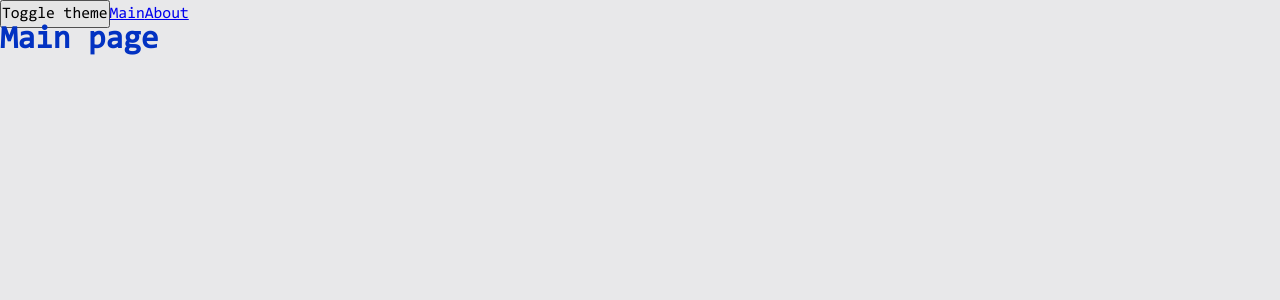
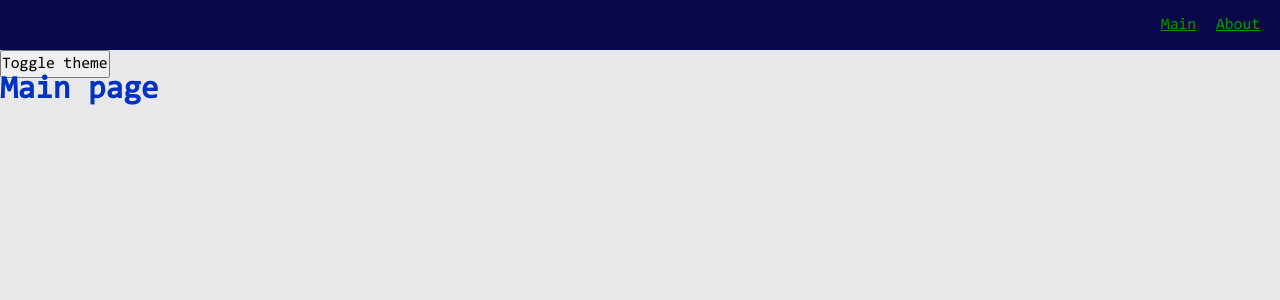
Before and after one commit to kotolapki/production-project, a React app: page / in a window 1280 px wide. Shown: the top 300 px of the page. Built offline with nearby package versions, Linux system fonts and the light colour scheme.

Commit message:
feat: navbar widget

```diff
--- a/src/app/App.tsx
+++ b/src/app/App.tsx
@@ -1,8 +1,8 @@
 import "./styles/index.scss";
-import { Link } from "react-router-dom";
 import { useTheme } from "app/providers/ThemeProvider";
 import { classNames } from "shared/lib/classNames/classNames";
 import { AppRouter } from "./providers/router";
+import { Navbar } from "widgets/Navbar";
 
 const App = () => {
   const { theme, toggleTheme } = useTheme();
@@ -11,9 +11,8 @@ const App = () => {
     <div
       className={classNames("app", { hovered: true, selected: false }, [theme])}
     >
+      <Navbar />
       <button onClick={toggleTheme}>Toggle theme</button>
-      <Link to="/">Main</Link>
-      <Link to="/about">About</Link>
       <AppRouter />
     </div>
   );
--- a/src/app/styles/reset.scss
+++ b/src/app/styles/reset.scss
@@ -1,7 +1,7 @@
 * {
   margin: 0;
   padding: 0;
-  box-sizing: content-box;
+  box-sizing: border-box;
 }
 
 input,
--- a/src/app/styles/themes/dark.scss
+++ b/src/app/styles/themes/dark.scss
@@ -1,6 +1,10 @@
 .app.dark {
   --bg-color: #090949;
+  --inverted-bg-color: #e8e8ea;
 
   --primary-color: #049604;
   --secondary-color: #04ff04;
+
+  --inverted-primary-color: #0232c2;
+  --inverted-secondary-color: #0452ff;
 }
--- a/src/app/styles/themes/light.scss
+++ b/src/app/styles/themes/light.scss
@@ -1,6 +1,10 @@
 .app.light {
   --bg-color: #e8e8ea;
+  --inverted-bg-color: #090949;
 
   --primary-color: #0232c2;
-  --secondary-color: #0449e0;
+  --secondary-color: #0452ff;
+
+  --inverted-primary-color: #049604;
+  --inverted-secondary-color: #04ff04;
 }
--- a/src/app/styles/variables/globals.scss
+++ b/src/app/styles/variables/globals.scss
@@ -8,4 +8,7 @@
   --font-size-l: 24px;
   --font-line-l: 32px;
   --font-l: var(--font-size-l) / var(--font-line-l) var(--font-family-main);
+
+  // Sizes
+  --navbar-height: 50px;
 }
--- a/src/shared/lib/classNames/classNames.ts
+++ b/src/shared/lib/classNames/classNames.ts
@@ -2,12 +2,12 @@ type Mods = Record<string, boolean | string>;
 
 export const classNames = (
   cls: string,
-  mods: Mods,
-  additional: string[]
+  mods: Mods = {},
+  additional: string[] = []
 ): string => {
   return [
     cls,
-    ...additional,
+    ...additional.filter(Boolean),
     ...Object.entries(mods)
       .filter(([_, value]) => value)
       .map(([className]) => className),
--- /dev/null
+++ b/src/shared/ui/AppLink/AppLink.module.scss
@@ -0,0 +1,11 @@
+.root {
+  color: var(--primary-color);
+}
+
+.primary {
+  color: var(--primary-color);
+}
+
+.inverted {
+  color: var(--inverted-primary-color);
+}
--- /dev/null
+++ b/src/shared/ui/AppLink/AppLink.tsx
@@ -0,0 +1,33 @@
+import { classNames } from "shared/lib/classNames/classNames";
+import cls from "./AppLink.module.scss";
+import { Link, LinkProps } from "react-router-dom";
+import { ReactNode } from "react";
+
+export enum AppLinkTheme {
+  PRIMARY = "primary",
+  INVERTED = "inverted",
+}
+
+interface AppLinkProps extends LinkProps {
+  className?: string;
+  children: ReactNode;
+  theme?: AppLinkTheme;
+}
+
+export const AppLink = ({
+  className,
+  children,
+  to,
+  theme = AppLinkTheme.PRIMARY,
+  ...rest
+}: AppLinkProps) => {
+  return (
+    <Link
+      to={to}
+      className={classNames(cls.root, {}, [className, cls[theme]])}
+      {...rest}
+    >
+      {children}
+    </Link>
+  );
+};
--- /dev/null
+++ b/src/widgets/Navbar/index.ts
@@ -0,0 +1 @@
+export { Navbar } from "./ui/Navbar";
--- /dev/null
+++ b/src/widgets/Navbar/ui/Navbar.module.scss
@@ -0,0 +1,15 @@
+.navbar {
+  padding: 20px;
+  width: 100%;
+  height: var(--navbar-height);
+  background: var(--inverted-bg-color);
+  display: flex;
+  align-items: center;
+}
+
+.links {
+  margin-left: auto;
+  display: flex;
+  align-items: center;
+  gap: 20px;
+}
--- /dev/null
+++ b/src/widgets/Navbar/ui/Navbar.tsx
@@ -0,0 +1,22 @@
+import { classNames } from "shared/lib/classNames/classNames";
+import cls from "./Navbar.module.scss";
+import { AppLink, AppLinkTheme } from "shared/ui/AppLink/AppLink";
+
+interface NavbarProps {
+  className?: string;
+}
+
+export const Navbar = ({ className }: NavbarProps) => {
+  return (
+    <div className={classNames(cls.navbar, {}, [className])}>
+      <div className={cls.links}>
+        <AppLink theme={AppLinkTheme.INVERTED} to="/">
+          Main
+        </AppLink>
+        <AppLink theme={AppLinkTheme.INVERTED} to="/about">
+          About
+        </AppLink>
+      </div>
+    </div>
+  );
+};
--- a/tsconfig.json
+++ b/tsconfig.json
@@ -3,7 +3,7 @@
     "outDir": "./build",
     "noImplicitAny": true,
     "module": "ESNext",
-    "target": "es5",
+    "target": "es6",
     "jsx": "react-jsx",
     "allowJs": true,
     "moduleResolution": "node",
```
